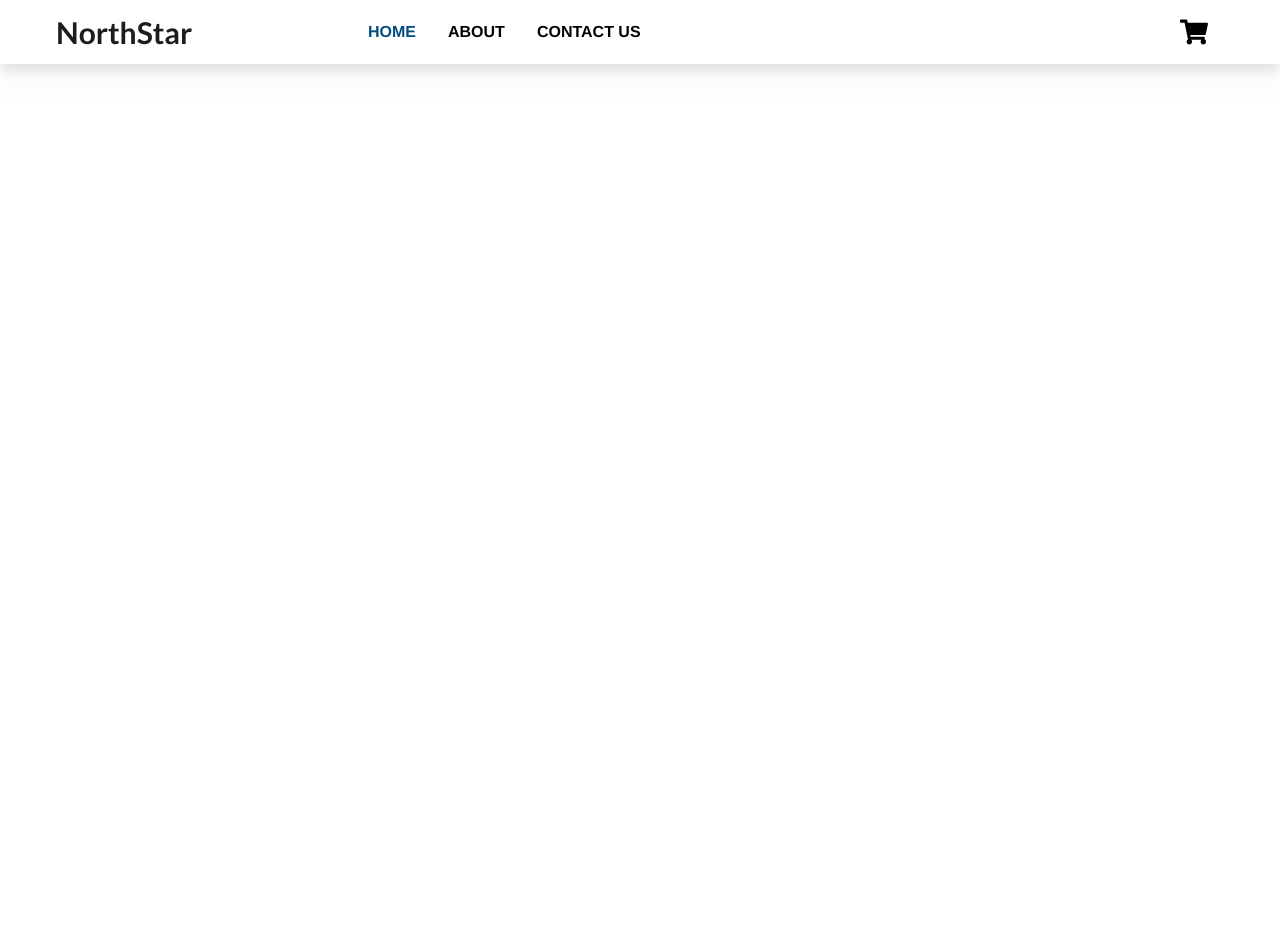
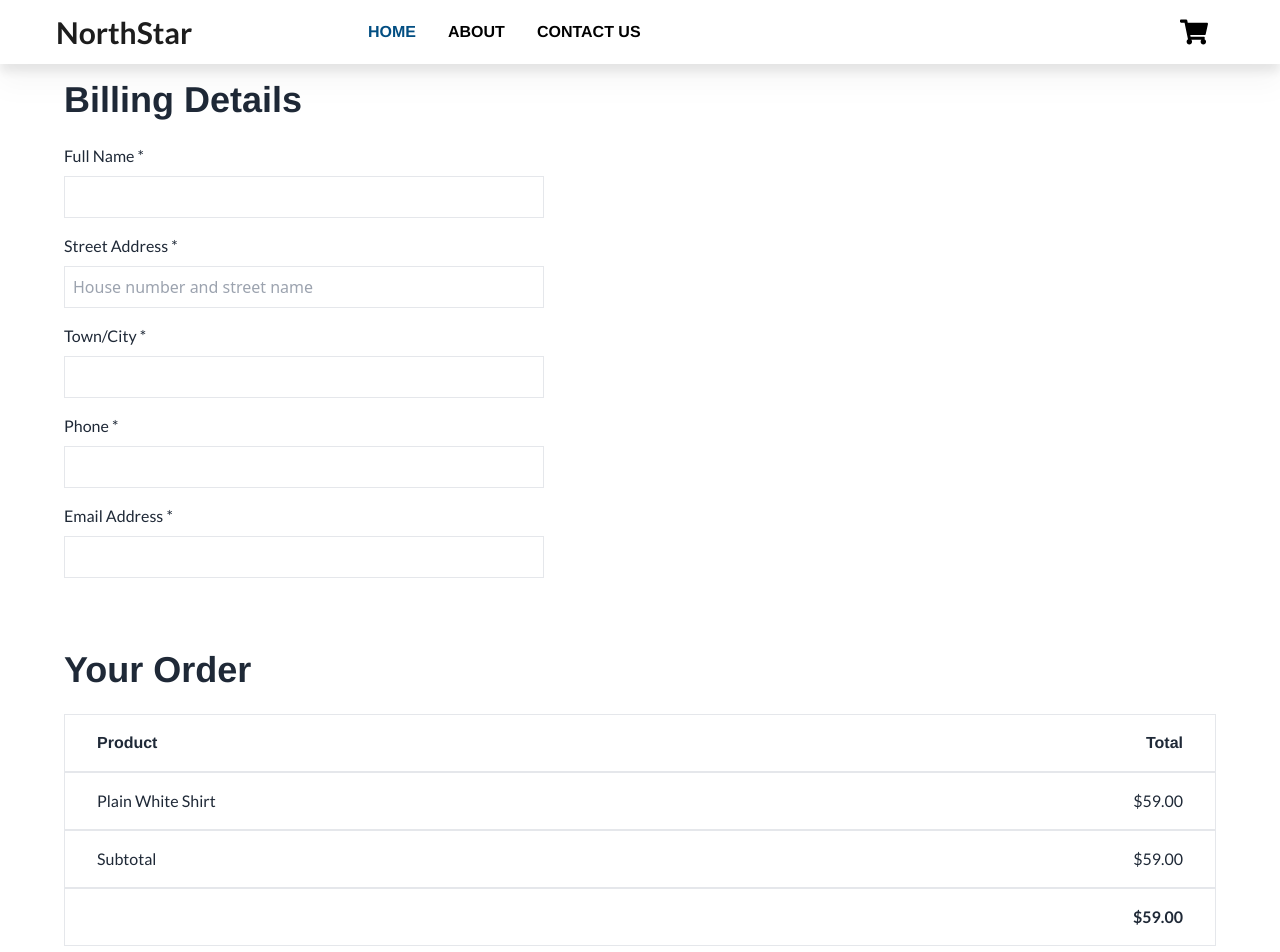
Before and after one commit to Natacha-Danbadan/Fashion-E--Commerce-Task, a React (Create React App) app: page /checkout in a window 1280 px wide. Shown: the top 952 px of the page. Before the commit the page ends 800 px from the top, so only its background shows below. Built offline with nearby package versions, Linux system fonts and the light colour scheme; no server answers.

Commit message:
New work

```diff
--- a/src/components/CheckingOut.jsx
+++ b/src/components/CheckingOut.jsx
@@ -2,10 +2,134 @@
 
 function CheckingOut() {
   return (
-    <div>
+    <div className="px-16 pt-4">
+      <div>
+        <h2 className="font-arimo font-bold text-4xl mb-6">Billing Details</h2>
+        <form action="">
+          <div className="flex flex-col">
+            <label
+              htmlFor="name"
+              className="font-lato font-normal text-base text-grey mb-2"
+            >
+              Full Name
+              <span className="text-asterik"> *</span>
+            </label>
+            <input
+              type="text"
+              name="name"
+              className="border border-input mb-4 p-2 w-5/12 required"
+            />
+          </div>
+
+          <div className="flex flex-col">
+            <label
+              htmlFor="address"
+              className="font-lato font-normal text-base text-grey mb-2"
+            >
+              Street Address
+              <span className="text-asterik"> *</span>
+            </label>
+            <input
+              type="text"
+              name="address"
+              placeholder="House number and street name"
+              className="border border-input mb-4 p-2 w-5/12"
+            />
+          </div>
+
+          <div className="flex flex-col">
+            <label
+              htmlFor="town"
+              className="font-lato font-normal text-base text-grey mb-2"
+            >
+              Town/City
+              <span className="text-asterik"> *</span>
+            </label>
+            <input
+              type="text"
+              name="town"
+              className="border border-input mb-4 p-2 w-5/12"
+            />
+          </div>
+
+          <div className="flex flex-col">
+            <label
+              htmlFor="phone"
+              className="font-lato font-normal text-base text-grey mb-2"
+            >
+              Phone
+              <span className="text-asterik"> *</span>
+            </label>
+            <input
+              type="text"
+              name="phone"
+              className="border border-input mb-4 p-2 w-5/12"
+            />
+          </div>
+
+          <div className="flex flex-col">
+            <label
+              htmlFor=""
+              className="font-lato font-normal text-base text-grey mb-2"
+            >
+              Email Address
+              <span className="text-asterik"> *</span>
+            </label>
+            <input
+              type="email"
+              name="email"
+              className="border border-input mb-4 p-2 w-5/12"
+            />
+          </div>
+        </form>
+      </div>
+
+      <div>
+        <h2 className="font-arimo font-bold text-4xl mt-14 mb-6">Your Order</h2>
+        <div className="mb-11">
+          <div className="flex justify-between border border-input px-8 py-4">
+            <p className="font-arimo font-bold">Product</p>
+            <p className="font-arimo font-bold">Total</p>
+          </div>
+
+          <div className="flex justify-between border border-input px-8 py-4 font-lato text-grey">
+            <p>Plain White Shirt</p>
+            <p>$59.00</p>
+          </div>
+
+          <div className="flex justify-between border border-input px-8 py-4 font-lato">
+            <p>Subtotal</p>
+            <p>$59.00</p>
+          </div>
+
+          <div className="flex justify-between border border-input px-8 py-4 font-lato font-bold">
+            <p></p>
+            $59.00
+          </div>
+        </div>
+
+        <div className="border border-input px-6">
+          <div className="py-8">
+            <p className="border border-input bg-stone-100 py-6 pl-4 font-lato text-grey">
+              Cash on delivery. Please contact us if you require assistance or
+              wish to make alternate arrangements.
+            </p>
+          </div>
+
+          <div className="flex justify-between pb-14">
+            <div></div>
+            <button
+              className="bg-orange text-white font-lato font-base py-3 px-9"
+
+            >
+              PLACE ORDER
+            </button>
+          </div>
+        </div>
+      </div>
 
     </div>
-  )
+  );
 }
 
 export default CheckingOut
--- a/src/components/CheckoutSuccessMessage.jsx
+++ b/src/components/CheckoutSuccessMessage.jsx
@@ -1,11 +1,11 @@
-
-
 function CheckoutSuccessMessage() {
   return (
     <div>
-
+      <div className="bg-checkout text-white py-18 px-14 mx-auto w-5/12">
+        Order placed successfully 🙌
+      </div>
     </div>
-  )
+  );
 }
 
-export default CheckoutSuccessMessage
+export default CheckoutSuccessMessage;
--- a/src/pages/Checkout.jsx
+++ b/src/pages/Checkout.jsx
@@ -1,8 +1,11 @@
+import React from "react";
+import CheckingOut from "../components/CheckingOut";
+
 
 function Checkout() {
   return (
     <div>
-
+      <CheckingOut/>
     </div>
   )
 }
```
